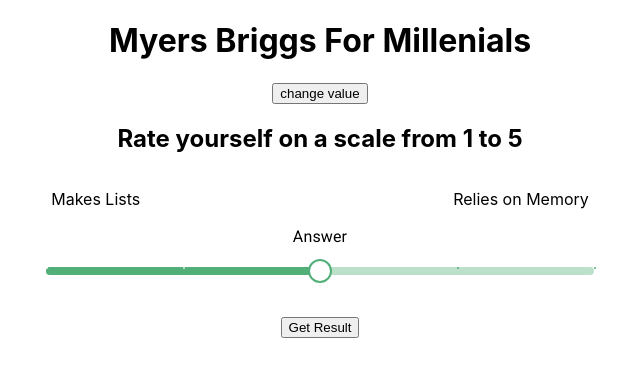
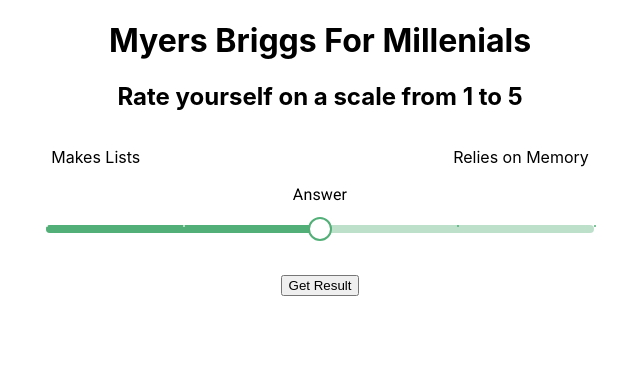
Before and after one commit to Myers-Briggs-for-Millennials/Frontend, a React (Create React App) app in the folder mbformillennials/: page / in a window 1280 px wide. Shown: the top 376 px of the page, without its empty margins (320-960 px from the left). Built offline with nearby package versions, Linux system fonts and the light colour scheme.

Commit message:
Removed test button

```diff
--- a/mbformillennials/src/App.js
+++ b/mbformillennials/src/App.js
@@ -39,8 +39,6 @@ function App() {
     <div className="App">
       <h1>Myers Briggs For Millenials</h1>
 
-      <button onClick={() => handleChange(3, 20)}>change value</button>
-
       <Route exact path='/' render={() => (
         <Question
           setSlider={setSlider}
```
